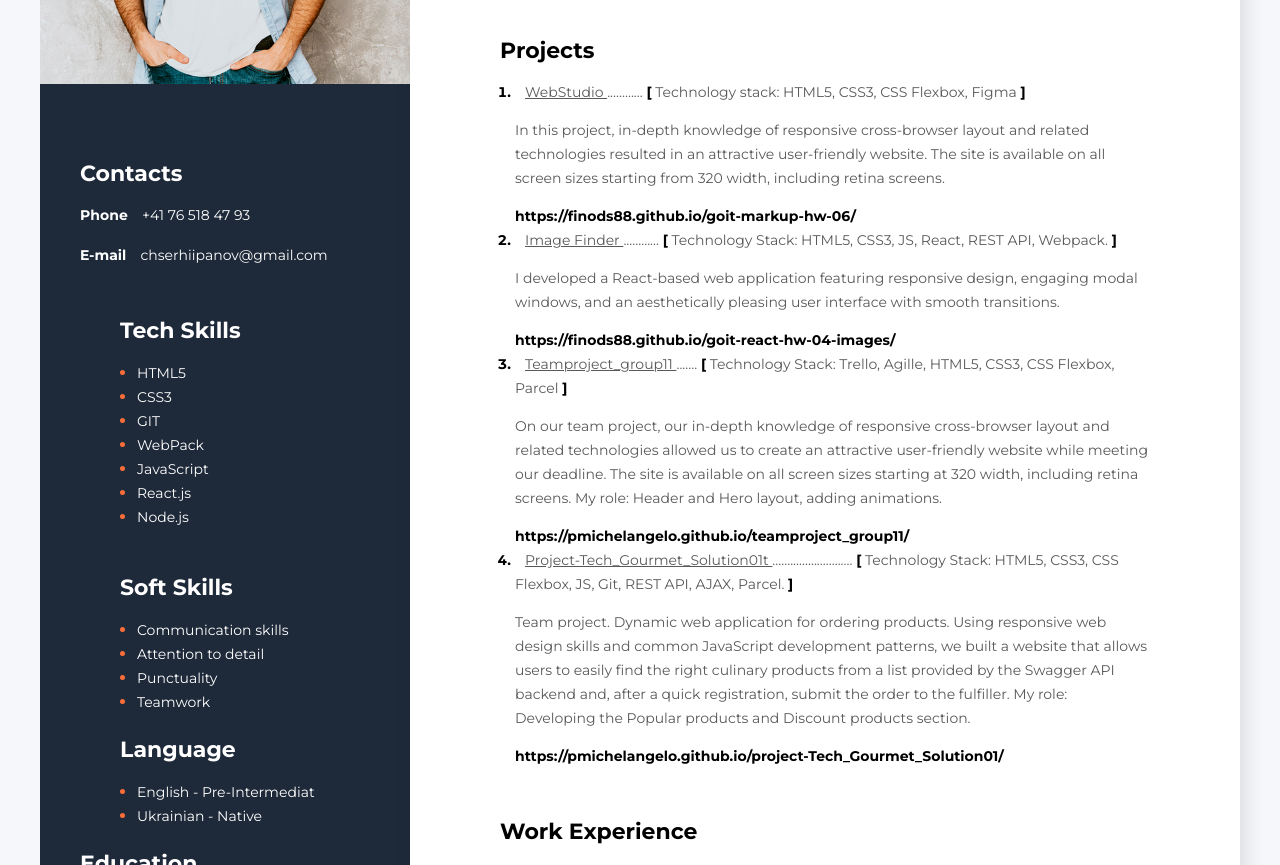
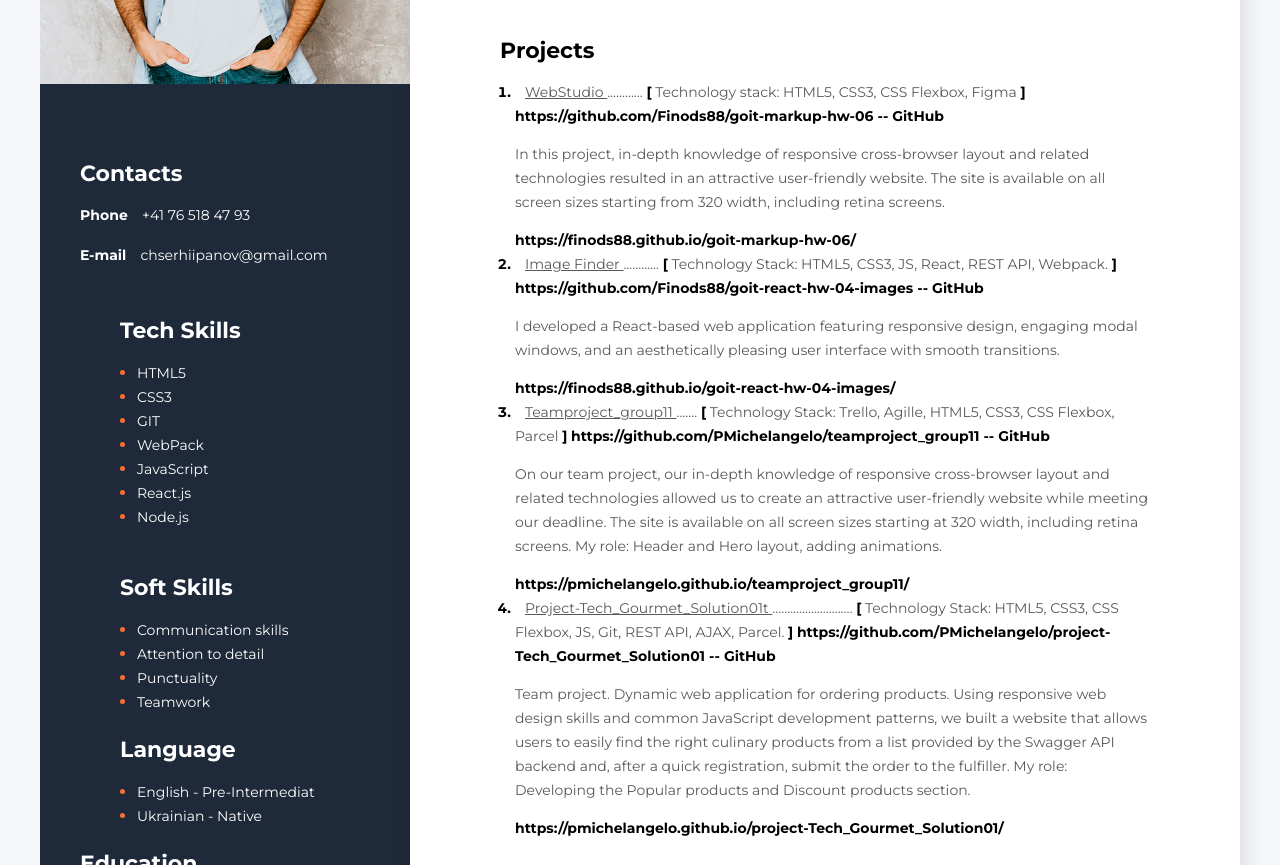
Before and after one commit to Finods88/My-Res-1, a plain HTML site: page index.html in a window 1280 px wide. Shown: the part 350-1215 px from the top of the page. Drawn offline with nearby package versions, Linux system fonts and the light colour scheme.

Commit message:
Update index.html

```diff
--- a/index.html
+++ b/index.html
@@ -69,6 +69,10 @@
 										Flexbox, Figma
 										<span class="project-bracket">]</span>
 									</span>
+									<span>
+										https://github.com/Finods88/goit-markup-hw-06
+										-- GitHub
+									</span>
 									<p class="about__description">
 										In this project, in-depth knowledge of
 										responsive cross-browser layout and
@@ -95,6 +99,10 @@
 										React, REST API, Webpack.
 										<span class="project-bracket">]</span>
 									</span>
+									<span>
+										https://github.com/Finods88/goit-react-hw-04-images
+										-- GitHub
+									</span>
 									<p class="about__description">
 										I developed a React-based web
 										application featuring responsive design,
@@ -118,6 +126,10 @@
 										Technology Stack: Trello, Agille, HTML5,
 										CSS3, CSS Flexbox, Parcel
 										<span class="project-bracket">]</span>
+									</span>
+									<span>
+										https://github.com/PMichelangelo/teamproject_group11
+										-- GitHub
 									</span>
 									<p class="about__description">
 										On our team project, our in-depth
@@ -146,6 +158,10 @@
 										Flexbox, JS, Git, REST API, AJAX,
 										Parcel.
 										<span class="project-bracket">]</span>
+									</span>
+									<span>
+										https://github.com/PMichelangelo/project-Tech_Gourmet_Solution01
+										-- GitHub
 									</span>
 									<p class="about__description">
 										Team project. Dynamic web application
```
